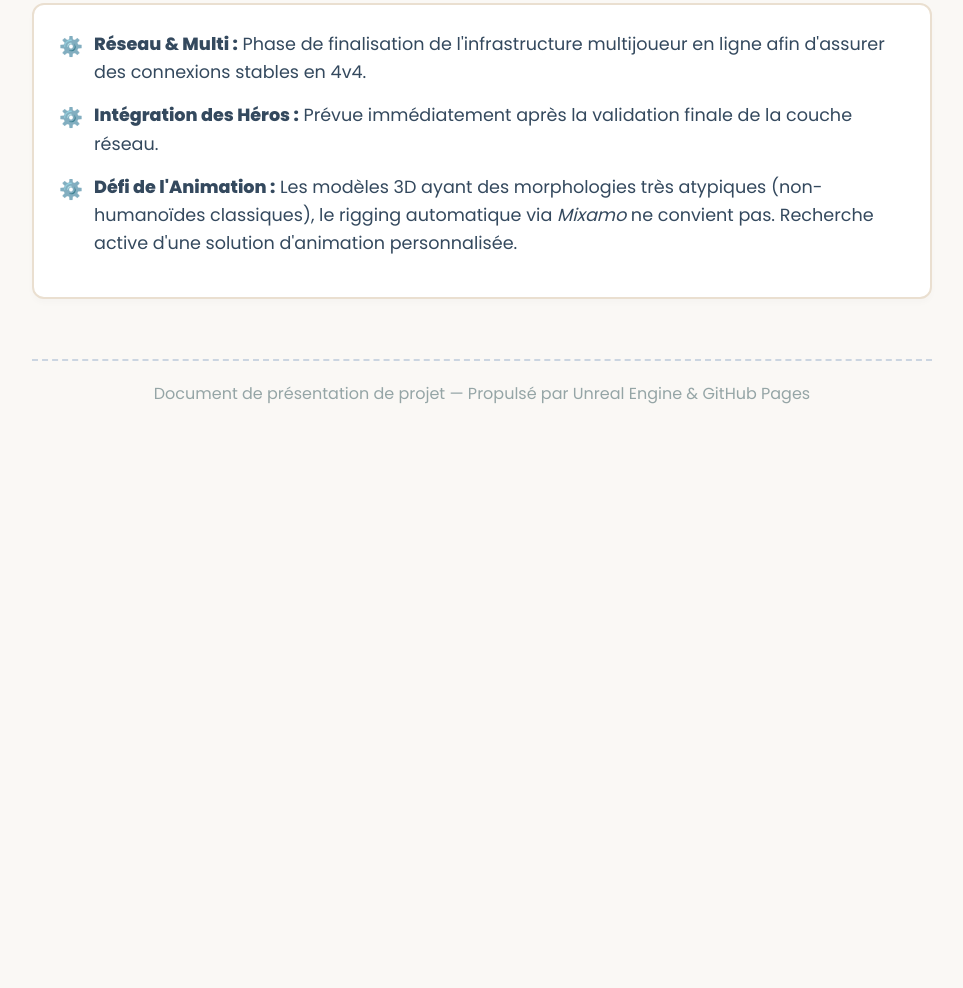
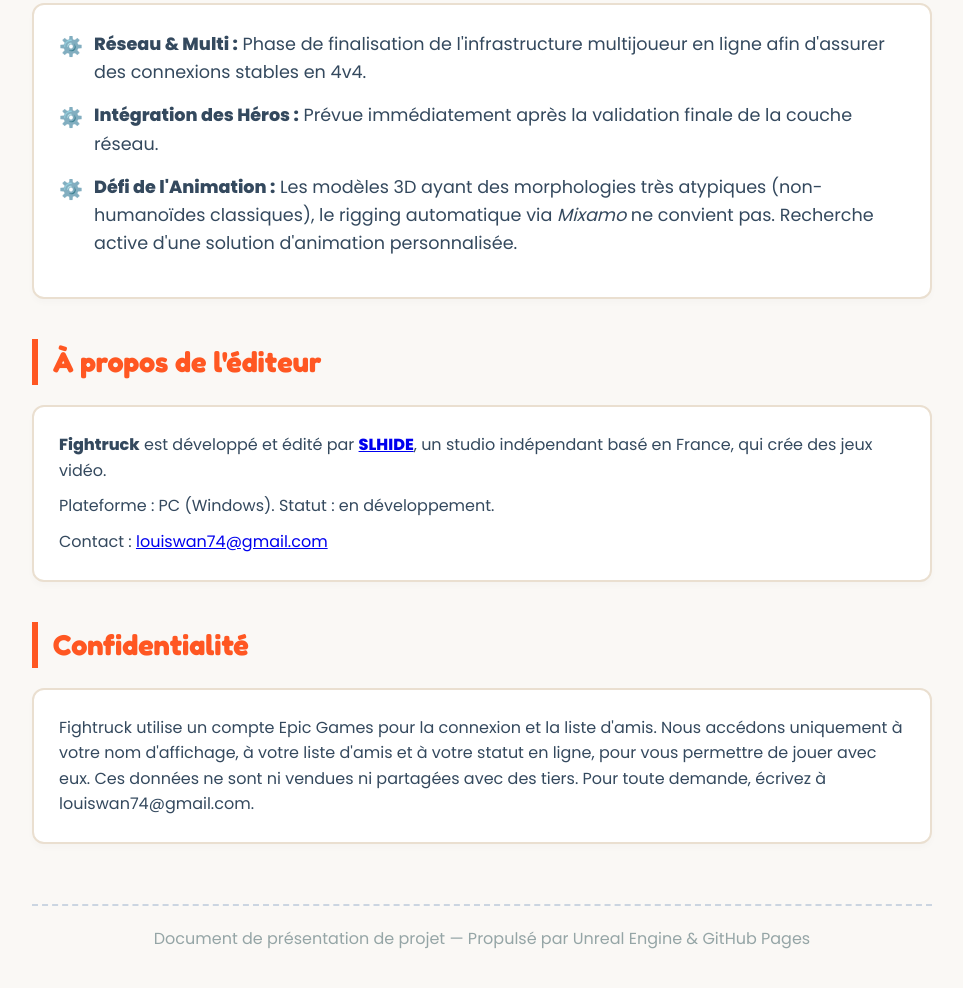
Before and after one commit to chilloufilou-cpu/fightruck-site-, a plain HTML site: page index.html in a window 1280 px wide. Shown: the part 1607-2595 px from the top of the page, without its empty margins (158-1121 px from the left). Before the commit the page ends 2054 px from the top, so only its background shows below. Drawn offline with Linux system fonts and the light colour scheme.

Commit message:
Add editor and privacy information to index.html
Added sections about the editor and privacy policy.

```diff
--- a/index.html
+++ b/index.html
@@ -265,7 +265,30 @@
                 <li><strong>Défi de l'Animation :</strong> Les modèles 3D ayant des morphologies très atypiques (non-humanoïdes classiques), le rigging automatique via <em>Mixamo</em> ne convient pas. Recherche active d'une solution d'animation personnalisée.</li>
             </ul>
         </div>
+        <h2 class="section-title">À propos de l'éditeur</h2>
+        <div class="concept-block">
+            <p style="margin: 0 0 10px 0;">
+                <strong>Fightruck</strong> est développé et édité par
+                <strong><a href="https://slhide.free.nf" target="_blank" rel="noopener">SLHIDE</a></strong>,
+                un studio indépendant basé en France, qui crée des jeux vidéo.
+            </p>
+            <p style="margin: 0 0 10px 0;">
+                Plateforme : PC (Windows). Statut : en développement.
+            </p>
+            <p style="margin: 0;">
+                Contact : <a href="mailto:louiswan74@gmail.com">louiswan74@gmail.com</a>
+            </p>
+        </div>
 
+        <h2 class="section-title">Confidentialité</h2>
+        <div class="concept-block">
+            <p style="margin: 0;">
+                Fightruck utilise un compte Epic Games pour la connexion et la liste d'amis. Nous accédons uniquement
+                à votre nom d'affichage, à votre liste d'amis et à votre statut en ligne, pour vous permettre de jouer
+                avec eux. Ces données ne sont ni vendues ni partagées avec des tiers. Pour toute demande,
+                écrivez à louiswan74@gmail.com.
+            </p>
+        </div>
         <div class="footer-note">
             Document de présentation de projet — Propulsé par Unreal Engine & GitHub Pages
         </div>
```
